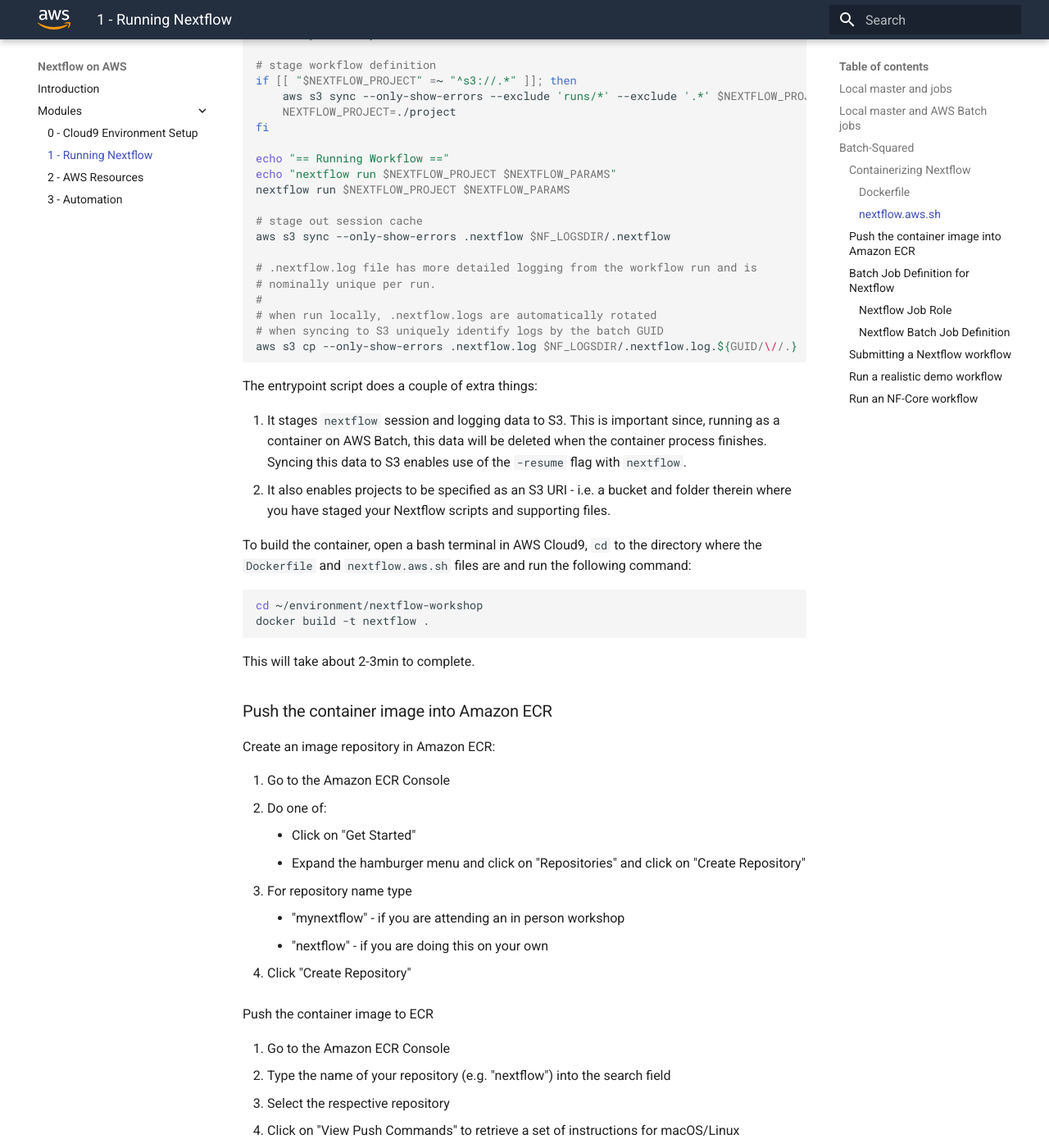
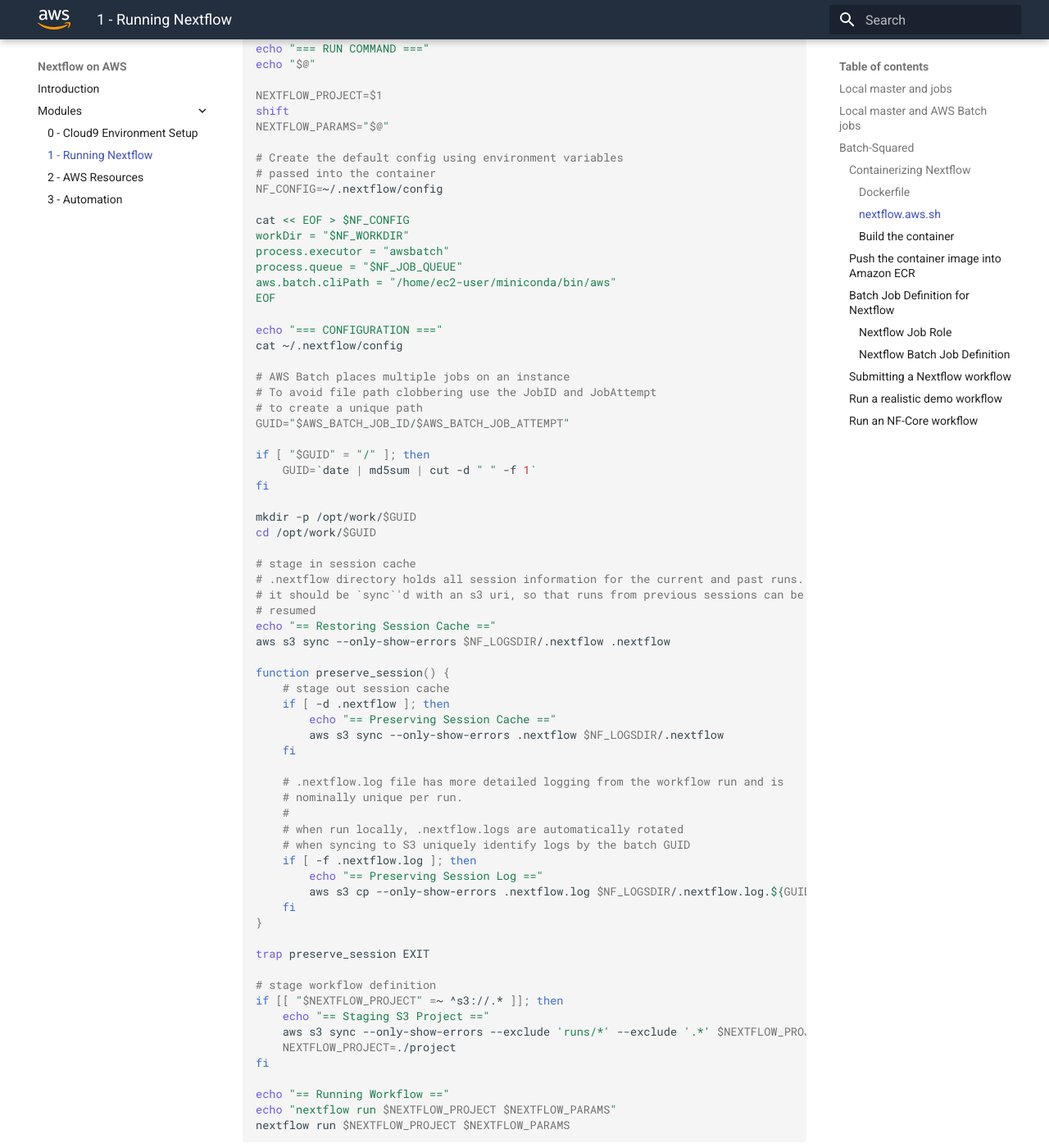
Before and after one commit to aws-samples/aws-genomics-nextflow-workshop, an MkDocs documentation site: the page built from docs/modules/module-1__running-nextflow.md, in a window 1280 px wide and 1400 px high, scrolled down 5221 px. Shown: the whole window at 82% size. Built offline with MkDocs 1.6.1 and Material for MkDocs 9.7.7, drawn with Linux system fonts in a browser that asks for light colours; some of the changed text lies outside the part shown.

````diff
--- a/docs/modules/module-1__running-nextflow.md
+++ b/docs/modules/module-1__running-nextflow.md
@@ -28,7 +28,14 @@ Sometimes these requirements are beyond what a laptop or a single EC2 instance c
 A more cost effective method is to provision compute resources dynamically, as they are needed for each step of the workflow.
 This is what AWS Batch is good at doing.
 
-Here we'll use the AWS Resources that were created ahead of time in your account.  (These match the resources described in [Module 2](./module-2__aws-resources.md)).
+Here we'll use the AWS Resources that were created ahead of time in your account.  (These resources are described in more detail in [Module 2](./module-2__aws-resources.md)).
+
+!!! important
+    Run the following to "pre-warm" your AWS Batch compute environments.  This sets each of the compute environments with a Minimum vCPU count > 0 so that it has compute resources immediately available so that queued jobs get scheduled faster.
+
+        ./prewarm.sh
+
+    When Mininum vCPUs is set to 0, AWS Batch automatically scales down (terminates) all instances when there are no longer jobs queued.  It can take up to 10min for new vCPUs to spin up after a scale down event.
 
 To configure your local Nextflow installation to use AWS Batch for workflow steps (aka jobs, or processes) you'll need to know the following:
 
@@ -105,7 +112,10 @@ The benefit of Nextflow on Batch-squared is that since AWS Batch is managing the
 The next two sub-sections walk through how to containerize Nextflow and create an AWS Batch Job Definition to run the container.
 
 !!! info
-    If you are attending an in person workshop, the resources described have already been created in your workshop account.  You can create additional identical resources using the instructions below, but you may need to change the names given to IAM policies, IAM roles, and Batch job definitions.
+    If you are attending an in person workshop, the resources described have already been created in your workshop account.
+    If this is the case, you can **skip ahead** to [Submitting a Nextflow workflow](#submitting-a-nextflow-workflow).
+
+    (Advanced users) You can create additional identical resources using the instructions below, but you may need to change the names given to IAM policies, IAM roles, and Batch job definitions.
 
 ### Containerizing Nextflow
 
@@ -116,7 +126,8 @@ In your AWS Cloud9 environment navigate to the `nextflow-workshop` folder.  Ther
 * `Dockerfile`
 * `nextflow.aws.sh`
 
-If you do not see these files, create them with the following contents:
+If you have these files you can skip ahead to [Build the container](#build-the-container).
+If you do not see these files, create them with the following contents.
 
 #### `Dockerfile`
 
@@ -147,6 +158,12 @@ ENTRYPOINT ["/opt/bin/nextflow.aws.sh"]
 
 #### `nextflow.aws.sh`
 
+A container entrypoint is what is run by default when calling the container with a `docker run` command.  It can either point to a binary executable or a wrapper script in the container.
+In this case, we're using a wrapper script for `nextflow` does a couple of things:
+
+1. It stages `nextflow` session and logging data to S3.  This is important since, running as a container on AWS Batch, this data will be deleted when the container process finishes.  Syncing this data to S3 enables use of the `-resume` flag with `nextflow`.
+2. It also enables projects to be specified as an S3 URI - i.e. a bucket and folder therein where you have staged your Nextflow scripts and supporting files.
+
 ```bash
 #!/bin/bash
 # $1    Nextflow project. Can be an S3 URI, or git repo name.
@@ -157,8 +174,14 @@ ENTRYPOINT ["/opt/bin/nextflow.aws.sh"]
 #  * NF_LOGSDIR: where caching and logging data are stored
 #  * NF_WORKDIR: where intermmediate results are stored
 
+set -e  # fail on any error
 
+echo "=== ENVIRONMENT ==="
+printenv
+
+echo "=== RUN COMMAND ==="
 echo "$@"
+
 NEXTFLOW_PROJECT=$1
 shift
 NEXTFLOW_PARAMS="$@"
@@ -173,6 +196,9 @@ process.executor = "awsbatch"
 process.queue = "$NF_JOB_QUEUE"
 aws.batch.cliPath = "/home/ec2-user/miniconda/bin/aws"
 EOF
+
+echo "=== CONFIGURATION ==="
+cat ~/.nextflow/config
 
 # AWS Batch places multiple jobs on an instance
 # To avoid file path clobbering use the JobID and JobAttempt
@@ -190,10 +216,32 @@ cd /opt/work/$GUID
 # .nextflow directory holds all session information for the current and past runs.
 # it should be `sync`'d with an s3 uri, so that runs from previous sessions can be
 # resumed
+echo "== Restoring Session Cache =="
 aws s3 sync --only-show-errors $NF_LOGSDIR/.nextflow .nextflow
 
+function preserve_session() {
+    # stage out session cache
+    if [ -d .nextflow ]; then
+        echo "== Preserving Session Cache =="
+        aws s3 sync --only-show-errors .nextflow $NF_LOGSDIR/.nextflow
+    fi
+
+    # .nextflow.log file has more detailed logging from the workflow run and is
+    # nominally unique per run.
+    #
+    # when run locally, .nextflow.logs are automatically rotated
+    # when syncing to S3 uniquely identify logs by the batch GUID
+    if [ -f .nextflow.log ]; then
+        echo "== Preserving Session Log =="
+        aws s3 cp --only-show-errors .nextflow.log $NF_LOGSDIR/.nextflow.log.${GUID/\//.}
+    fi
+}
+
+trap preserve_session EXIT
+
 # stage workflow definition
-if [[ "$NEXTFLOW_PROJECT" =~ "^s3://.*" ]]; then
+if [[ "$NEXTFLOW_PROJECT" =~ ^s3://.* ]]; then
+    echo "== Staging S3 Project =="
     aws s3 sync --only-show-errors --exclude 'runs/*' --exclude '.*' $NEXTFLOW_PROJECT ./project
     NEXTFLOW_PROJECT=./project
 fi
@@ -201,22 +249,10 @@ fi
 echo "== Running Workflow =="
 echo "nextflow run $NEXTFLOW_PROJECT $NEXTFLOW_PARAMS"
 nextflow run $NEXTFLOW_PROJECT $NEXTFLOW_PARAMS
-
-# stage out session cache
-aws s3 sync --only-show-errors .nextflow $NF_LOGSDIR/.nextflow
-
-# .nextflow.log file has more detailed logging from the workflow run and is
-# nominally unique per run.
-#
-# when run locally, .nextflow.logs are automatically rotated
-# when syncing to S3 uniquely identify logs by the batch GUID
-aws s3 cp --only-show-errors .nextflow.log $NF_LOGSDIR/.nextflow.log.${GUID/\//.}
 ```
 
-The entrypoint script does a couple of extra things:
 
-1. It stages `nextflow` session and logging data to S3.  This is important since, running as a container on AWS Batch, this data will be deleted when the container process finishes.  Syncing this data to S3 enables use of the `-resume` flag with `nextflow`.
-2. It also enables projects to be specified as an S3 URI - i.e. a bucket and folder therein where you have staged your Nextflow scripts and supporting files.
+#### Build the container
 
 To build the container, open a bash terminal in AWS Cloud9, `cd` to the directory where the `Dockerfile` and `nextflow.aws.sh` files are and run the following command:
 
@@ -474,17 +511,13 @@ To submit this workflow you can use the script you created above:
 
 ```bash
 ./submit-workflow.sh demo \
-  wleepang/demo-genomics-workflow-nextflow \
-  --output s3://nextflow-workshop-abc-20190101
+  wleepang/demo-genomics-workflow-nextflow
 ```
-
-!!! note
-    You need to specify a bucket that you have write access to via the `--output` parameter.  Otherwise, the workflow will fail.
 
 You can check the status of the workflow via the following command line where you replace "JOBID" with the "jobId" output from above:
 
 ```bash
-aws batch describe-jobs --jobs JOBID | jq -r .jobs[].status
+aws batch describe-jobs --jobs JOBID --query 'jobs[0].status'
 ```
 
 You can also check the log output from the workflow:
````
Also changed, not shown: other parts of docs/modules/module-1__running-nextflow.md (+3 -2 lines), 1 other file.
